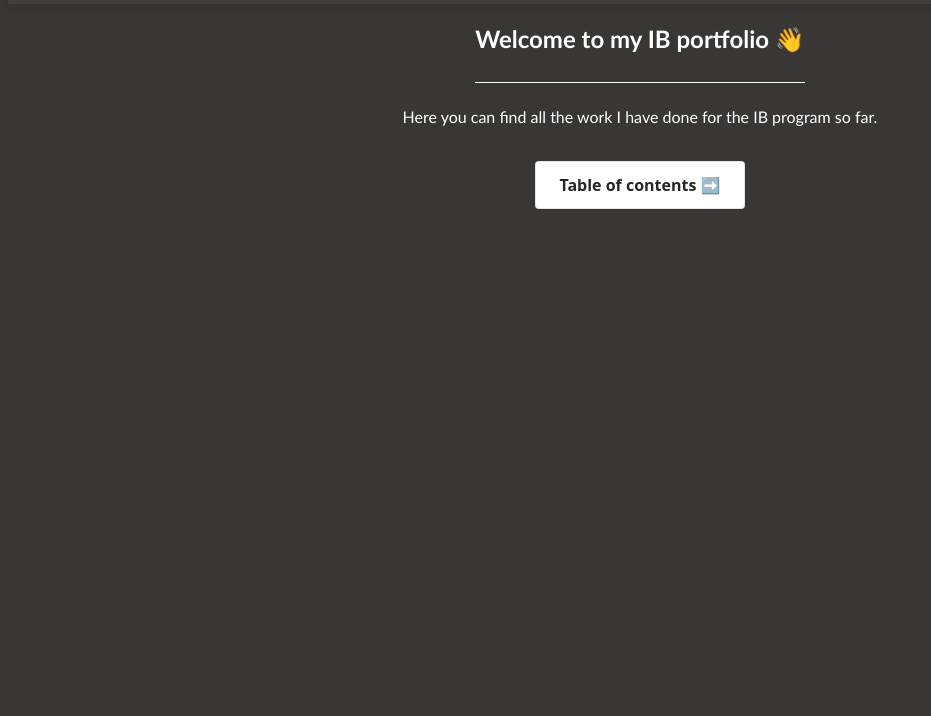
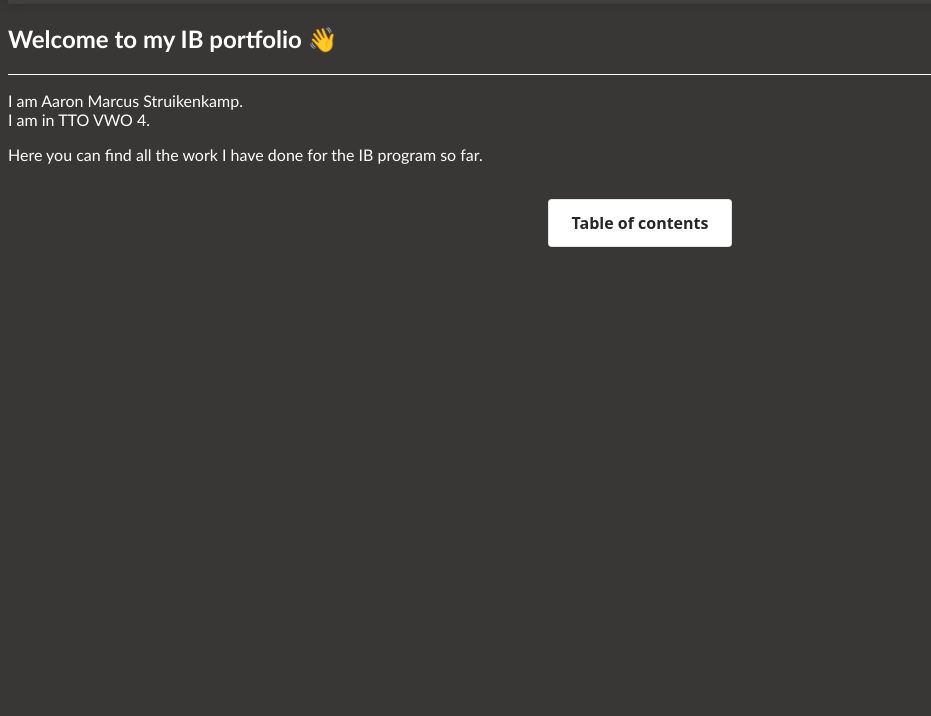
Before and after one commit to AaronMarcusDev/IB-Portfolio, a plain HTML site: page src/pages/index.html in a window 1280 px wide. Shown: the part 84-800 px from the top of the page, without its empty margins (0-931 px from the left). Drawn offline with Linux system fonts and the light colour scheme; files whose address does not match are found by name.

Commit message:
Breaking formatting :)

```diff
--- a/src/pages/index.html
+++ b/src/pages/index.html
@@ -1,5 +1,5 @@
 <!DOCTYPE html>
-<html lang="en">
+<div lang="en">
     <head>
         <meta charset="utf-8" />
         <title>Aaron Struikenkamp</title>
@@ -11,23 +11,22 @@
         <header>
             <h1>Aaron Struikenkamp</h1>
         </header>
-
-        <div class="center">
+        <div class="center"></div>
             <h2>Welcome to my IB portfolio 👋</h2>
             <hr />
+            </body>
+        </div>
             <!-- Horizontal line is in CSS-->
-        </div>
-        <div class="center">
-            <p class="center">
-                Here you can find all the work I have done for the IB program so
-                far.
-            </p>
+                <p>
+                    I am Aaron Marcus Struikenkamp. <br />I am in TTO VWO 4.
+                </p>
+                <p>
+                    Here you can find all the work I have done for the IB
+                    program so far.
+                </p>
             <br />
             <a class="center" href="table_of_contents.html">
-                <button class="button-6">
-                    Table of contents ➡️
-                </button>
+                <button class="button-6">Table of contents</button>
             </a>
-        </div>
     </body>
 </html>
--- a/src/style/style.css
+++ b/src/style/style.css
@@ -33,6 +33,10 @@ a:link {
     display: grid;
     justify-content: center;
     align-items: center;
+}
+
+.black {
+  color: black;
 }
 
 /* CSS */
```
